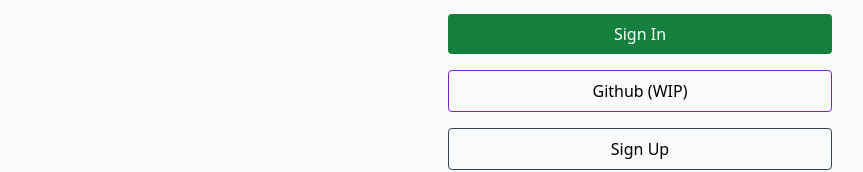
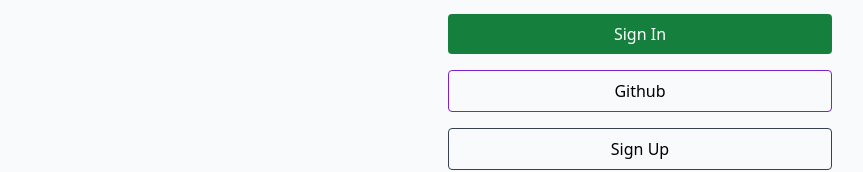
Before and after one commit to AdrianMachado/nextjs-with-supabase, a Next.js app: page /login in a window 1280 px wide. Shown: the part 410-582 px from the top of the page, without its empty margins (0-863 px from the left). Built offline with nearby package versions, Linux system fonts and the light colour scheme.

Commit message:
Remove WIP tag

```diff
--- a/app/login/GithubLogin.tsx
+++ b/app/login/GithubLogin.tsx
@@ -32,7 +32,7 @@
       }}
       className="border border-purple-700 rounded px-4 py-2 text-black dark:text-white mb-2"
     >
-      Github (WIP)
+      Github
     </button>
   );
 };
```
